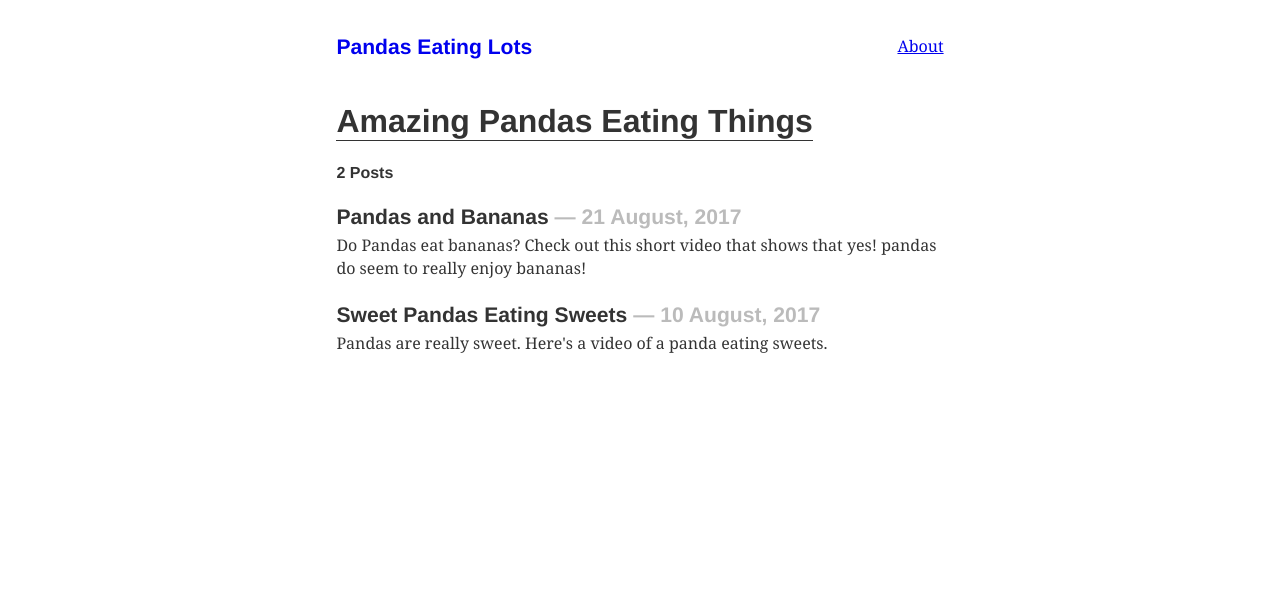
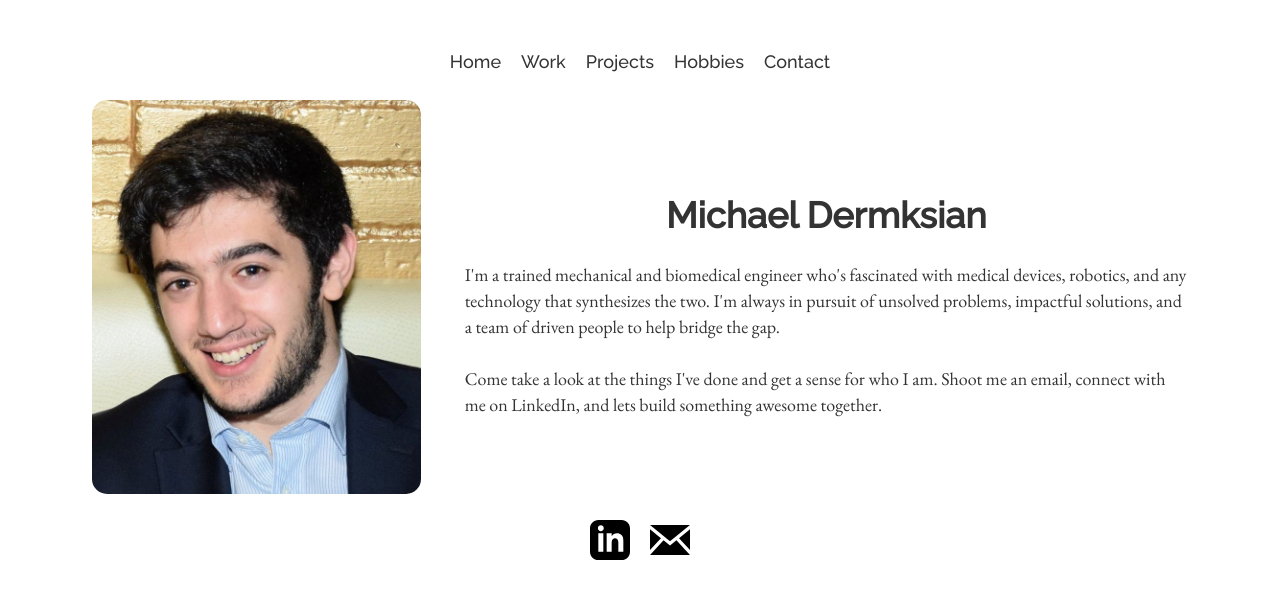
Before and after one commit to mdermksian/mdermksian, a Gatsby site: page / in a window 1280 px wide. Built offline with nearby package versions, Linux system fonts and the light colour scheme; Gatsby itself is replaced by a stand-in of ours; some packages are replaced by stand-ins of ours.

Commit message:
Begin development of personalized website. Completion of index page.

```diff
--- a/gatsby-config.js
+++ b/gatsby-config.js
@@ -10,6 +10,15 @@ module.exports = {
 				path:`${__dirname}/src/`
 			}
 		},
+		{
+			resolve:`gatsby-source-filesystem`,
+			options:{
+				name:`images`,
+				path: `${__dirname}/src/images`,
+			}
+		},
+		`gatsby-transformer-sharp`,
+		`gatsby-plugin-sharp`,
 		`gatsby-transformer-remark`,
 		`gatsby-plugin-emotion`,
 		{
--- a/package.json
+++ b/package.json
@@ -11,10 +11,13 @@
     "emotion": "^9.2.10",
     "emotion-server": "^9.2.10",
     "gatsby": "^2.0.0",
+    "gatsby-image": "^2.0.12",
     "gatsby-plugin-emotion": "^2.0.5",
+    "gatsby-plugin-sharp": "^2.0.5",
     "gatsby-plugin-typography": "^2.2.0",
     "gatsby-source-filesystem": "^2.0.1",
     "gatsby-transformer-remark": "^2.1.4",
+    "gatsby-transformer-sharp": "^2.1.3",
     "react": "^16.5.1",
     "react-dom": "^16.5.1",
     "react-emotion": "^9.2.10",
--- /dev/null
+++ b/src/components/footer.js
@@ -0,0 +1,35 @@
+import React from "react";
+import {css} from "react-emotion";
+import linkedinIcon from "../images/linkedin.svg";
+import emailIcon from "../images/email.svg"
+import {Link, graphql, navigate} from "gatsby";
+
+const styles = {
+	container: css`
+		bottom: 0px;
+		display: flex;
+		flex-wrap: nowrap;
+		width: 100%;
+		justify-content: center;
+	`,
+	linkedin: css`
+		background-image: url(${linkedinIcon});
+		width: 40px;
+		height: 40px;
+		background-size: cover;
+		margin-right:20px;
+	`,
+	email: css`
+		background-image: url(${emailIcon});
+		width: 40px;
+		height: 40px;
+		background-size: cover;
+	`
+}
+
+export default () => (
+	<div className={styles.container}>
+		<div onClick={() => navigate('https://www.linkedin.com/in/michael-dermksian/')} className={styles.linkedin}></div>
+		<div onClick={() => navigate('mailto:mdermksian@gmail.com')} className={styles.email}></div>
+	</div>
+)
--- a/src/components/header.js
+++ b/src/components/header.js
@@ -1,3 +1,28 @@
-import React from "react"
+import React from "react";
+import {css} from "react-emotion";
+import {Link} from "gatsby";
 
-export default props => <h1>{props.headerText}</h1>
+const styles = {
+	container: css`
+		display: flex;
+		flex-wrap: nowrap;
+		width: 100%;
+		justify-content:center;
+		font-family: 'Raleway', sans-serif;
+	`,
+	item: css`
+		margin:0px;
+		padding:10px;
+	`
+
+}
+
+export default () => (
+	<div className={styles.container}>
+		<Link to={'/'} className={styles.item}>Home</Link>
+		<Link to={'/work'} className={styles.item}>Work</Link>
+		<Link to={'/projects'} className={styles.item}>Projects</Link>
+		<Link to={'/hobbies'} className={styles.item}>Hobbies</Link>
+		<Link to={'/contact'} className={styles.item}>Contact</Link>
+	</div>
+)
--- a/src/components/layout.js
+++ b/src/components/layout.js
@@ -1,11 +1,13 @@
 import React from "react"
+import Header from "./header"
+import Footer from "./footer"
 import { css } from "react-emotion"
 import { StaticQuery, Link, graphql } from "gatsby"
 
 import { rhythm } from "../utils/typography"
 
 export default ({ children }) => (
-  <StaticQuery
+  /*<StaticQuery
     query={graphql`
       query{
         site{
@@ -46,5 +48,17 @@ export default ({ children }) => (
         {children}
       </div>
     )}
-  />
+  />*/
+  <div
+    className={css`
+      margin: 0 auto;
+      max-width: 1200px;
+      padding: ${rhythm(2)};
+      padding-top: ${rhythm(1.5)};
+    `}
+  >
+    <Header/>
+    {children}
+    <Footer/>
+  </div>
 )
--- a/src/pages/index.js
+++ b/src/pages/index.js
@@ -1,10 +1,59 @@
-import React from "react"
-import { Link, graphql } from "gatsby"
-import { css } from "react-emotion"
-import { rhythm } from "../utils/typography"
-import Layout from "../components/layout"
+import React from "react";
+//import { Link, graphql } from "gatsby"
+import { css } from "react-emotion";
+//import { rhythm } from "../utils/typography"
+import Layout from "../components/layout";
+import headshot from "../images/headshot.jpg";
 
-export default ({ data }) => {
+const styles = {
+	container:css`
+		display: flex;
+		flex-flow: row wrap;
+		align-items: center;
+		margin-top:15px;
+	`,
+	title:css`
+		margin-top:20px;
+		text-align:center;
+	`,
+	hsWrapper:css`
+		width:30%;
+		margin-right: 4%;
+	`,
+	headshot:css`
+		display:block;
+		height:auto;
+		border-radius:15px;
+		min-width: 230px;
+	`,
+	aboutMe:css`
+		width:66%;
+	`
+}
+
+export default () => {
+	return(
+		<Layout>
+			<div className={styles.container}>
+
+				<div className={styles.hsWrapper}>
+					<img src={headshot} className={styles.headshot}/>
+				</div>
+				<div className={styles.aboutMe}>
+					<h1 className={styles.title}>Michael Dermksian</h1>
+					<p>I'm a trained mechanical and biomedical engineer who's fascinated with medical devices, robotics, and
+					any technology that synthesizes the two. I'm always in pursuit of unsolved problems, impactful solutions,
+					and a team of driven people to help bridge the gap.
+					</p>
+					<p>Come take a look at the things I've done and get a sense for who I am. Shoot me an email, connect with me
+					on LinkedIn, and lets build something awesome together.</p>
+				</div>
+			</div>
+		</Layout>
+	)
+}
+
+/*export default ({ data }) => {
   console.log(data)
   return (
     <Layout>
@@ -15,7 +64,7 @@ export default ({ data }) => {
             border-bottom: 1px solid;
           `}
         >
-          Amazing Pandas Eating Things
+          Michael Dermksian
         </h1>
         <h4>{data.allMarkdownRemark.totalCount} Posts</h4>
         {data.allMarkdownRemark.edges.map(({ node }) => (
@@ -69,4 +118,4 @@ export const query = graphql`
       }
     }
   }
-`
+`*/
--- a/src/utils/typography.js
+++ b/src/utils/typography.js
@@ -1,7 +1,77 @@
-import Typography from "typography"
-import kirkhamTheme from "typography-theme-kirkham"
+import Typography from "typography";
+import gray from 'gray-percentage';
+import { MOBILE_MEDIA_QUERY } from 'typography-breakpoint-constants'
+//import kirkhamTheme from "typography-theme-kirkham"
 
-const typography = new Typography(kirkhamTheme)
+const typography = new Typography({
+	title: 'mdermksian',
+	baseFontSize: '18px',
+	googleFonts: [
+		{
+			name: 'Raleway',
+			styles: ['500']
+		},
+		{
+			name: 'EB Garamond',
+			styles: ['400']
+		}
+	],
+	headerFontFamily: ['Raleway', 'sans-serif'],
+	bodyFontFamily: ['EB Garamond', 'serif'],
+	headerGray: 10,
+	overrideStyles: ({ adjustFontSizeTo, scale, rhythm }, options) => ({
+		a: {
+			color: 'rgba(0, 0, 0, 0.8)',
+			textDecoration: 'none',
+		},
+		'a:hover,a:active': {
+			color: '#e32',
+		},
+		blockquote: {
+ 			...scale(1 / 5),
+ 			background: gray(97),
+ 			color: gray(31),
+ 			paddingLeft: rhythm(14 / 16),
+ 			paddingRight: rhythm(1 / 2),
+ 			paddingTop: rhythm(1 / 2),
+ 			paddingBottom: rhythm(1 / 2),
+ 			marginLeft: 0,
+			marginRight: 0,
+ 			borderLeft: `${rhythm(2 / 16)} solid ${gray(80)}`,
+		},
+		'blockquote > :last-child': {
+			marginBottom: 0,
+		},
+		'blockquote cite': {
+		 ...adjustFontSizeTo(options.baseFontSize),
+		color: options.bodyColor,
+		fontWeight: options.bodyWeight,
+		},
+		'blockquote cite:before': {
+			content: '"— "',
+		},
+		ul: {
+			listStyle: 'disc',
+		},
+		[MOBILE_MEDIA_QUERY]: {
+			'ul,ol': {
+				marginLeft: rhythm(1),
+			},
+			blockquote: {
+				marginLeft: rhythm(-3 / 4),
+				marginRight: rhythm(-3 / 4),
+				paddingLeft: rhythm(11 / 16),
+				paddingRight: rhythm(3 / 4),
+			},
+		},
+		'h1,h2,h3,h4,h5,h6': {
+			marginTop: rhythm(2),
+		},
+		h6: {
+			fontStyle: 'italic',
+		}
+	})
+});
 
-export default typography
-export const rhythm = typography.rhythm
+export default typography;
+export const rhythm = typography.rhythm;
```
Also changed, not shown: src/images/email.svg (added), src/images/headshot.jpg (added), src/images/linkedin.svg (added).
